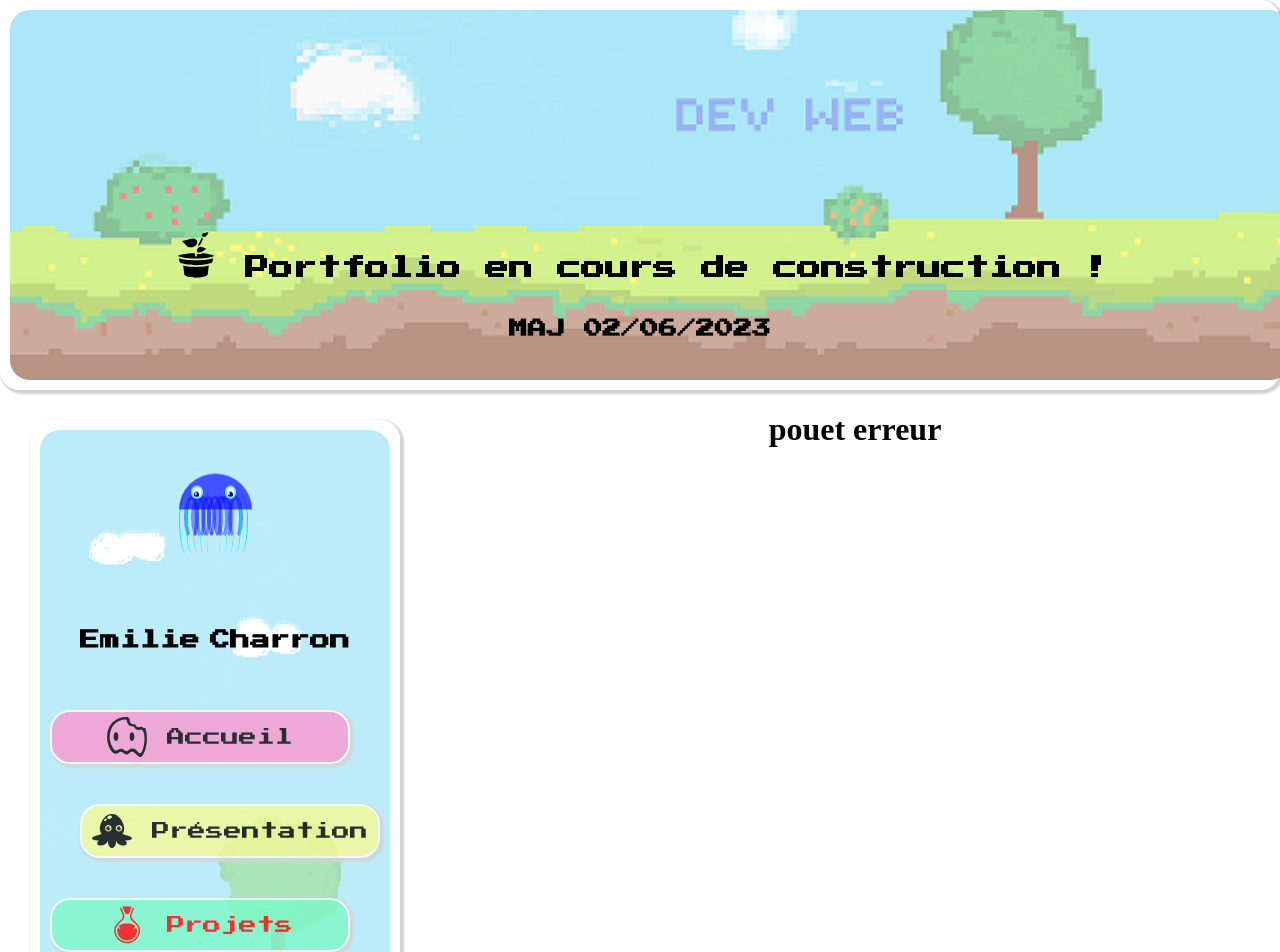
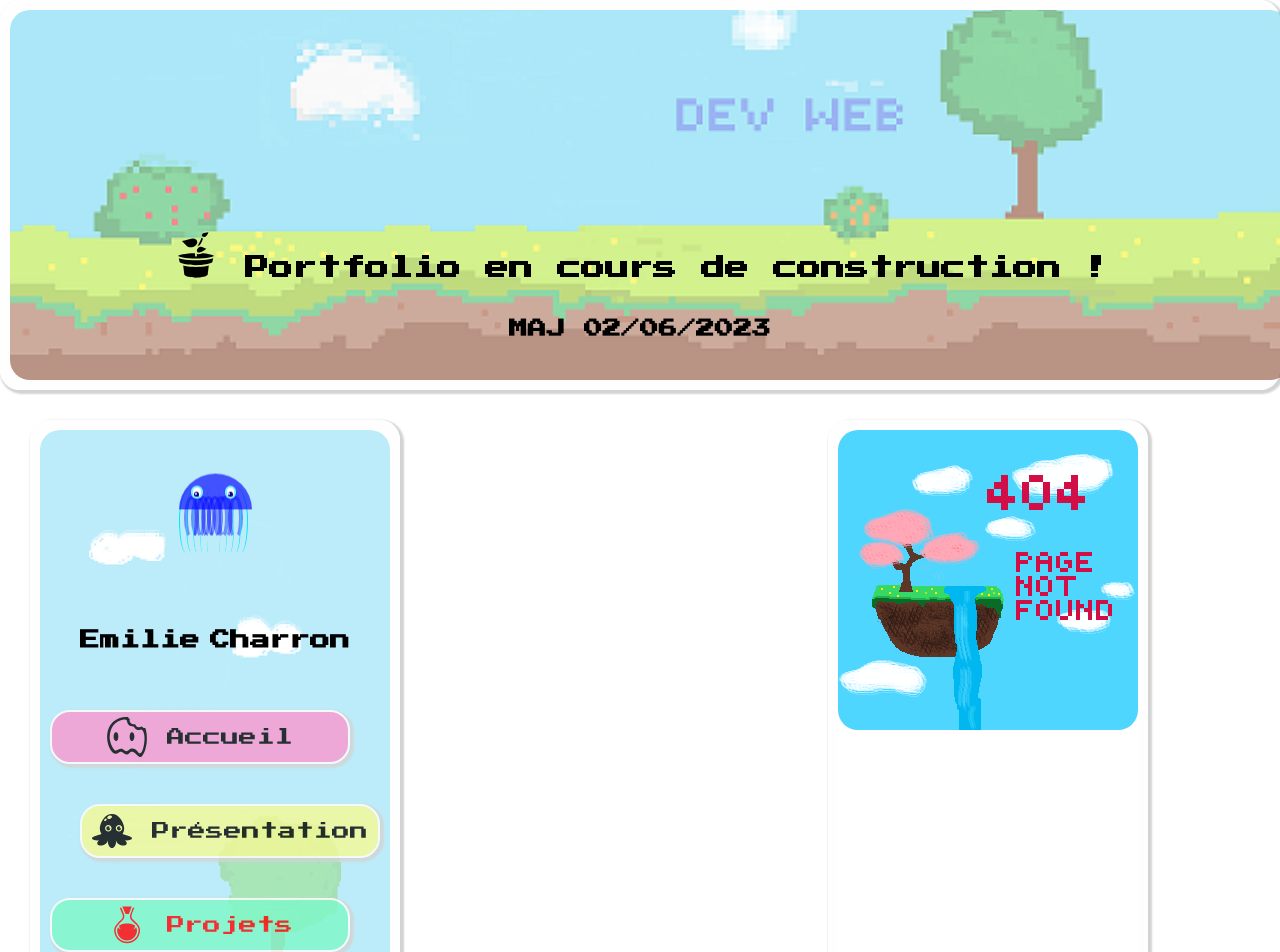
Before and after one commit to nefalis/portfolioNouveau, a React (Vite) app: page /project/1 in a window 1280 px wide. Shown: the top 952 px of the page. Built offline with nearby package versions, Linux system fonts and the light colour scheme; a web font is replaced by a local one.

Commit message:
page error

```diff
--- a/src/components/projectCard/projectCard.css
+++ b/src/components/projectCard/projectCard.css
@@ -13,6 +13,10 @@
     font-family: 'Press Start 2P', cursive;
     line-height: 1.5;
     width: 420px;
+    border-radius: 20px;
+    border: 10px solid rgb(255, 254, 254);
+    box-shadow: 2px 2px 2px 2px lightgray;
+    margin-top: 30px;
 }
 
 .imgProjectCard {
@@ -32,6 +36,7 @@
     position: relative;
     justify-content: center;
     margin: 20px;
+
 }
 
 .projectContent h2 {
--- a/src/pages/Error/Error.jsx
+++ b/src/pages/Error/Error.jsx
@@ -1,9 +1,15 @@
 import React from 'react';
+import Img404 from '../../assets/page404.png';
+
+import './error.css'
 
 const Error = () => {
     return (
-        <div>
-            <h1>pouet erreur</h1>
+
+        <div class="container404">
+
+            <img className="imagePage404" src={Img404} alt='pixel art paysage'></img>
+
         </div>
     );
 };
--- a/src/pages/Error/error.css
+++ b/src/pages/Error/error.css
@@ -0,0 +1,13 @@
+.container404 {
+    margin: 0 auto;
+    max-width: 1440px;
+    border-radius: 20px;
+    border: 10px solid rgb(255, 254, 254);
+    box-shadow: 2px 2px 2px 2px lightgray;
+    margin-top: 30px;
+}
+
+.imagePage404 {
+    width: 100%;
+    border-radius: 20px;
+}
--- a/src/pages/Project/Project.jsx
+++ b/src/pages/Project/Project.jsx
@@ -3,8 +3,6 @@ import React from 'react';
 import './project.css';
 import projectData from '../../data/projectData';
 import ProjectCard from '../../components/projectCard/ProjectCard';
-// import CardProject from '../../components/projectCard/CardProject';
-
 
 
 
@@ -27,9 +25,6 @@ const Project = () => {
                 <ProjectCardPage />
             </div>
 
-             {/* <div className='projectCard'>
-             <ProjectCardPage />
-            </div> */}
 
         </div>
     );
--- a/src/pages/Project/project.css
+++ b/src/pages/Project/project.css
@@ -6,10 +6,10 @@
     display: flex;
     gap: 20px;
     flex-wrap: wrap;
-    border-radius: 20px;
+    /* border-radius: 20px;
     border: 10px solid rgb(255, 254, 254);
     box-shadow: 2px 2px 2px 2px lightgray;
-    margin-top: 30px;
+    margin-top: 30px; */
     justify-content: center;
 
 }
```
Also changed, not shown: src/components/projectCard/CardProject.jsx (deleted, +0 -35 lines), src/assets/page404.png (added).
